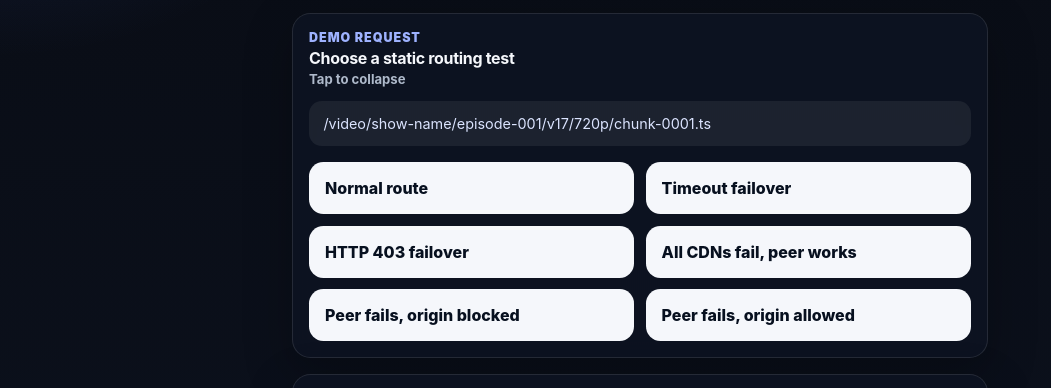
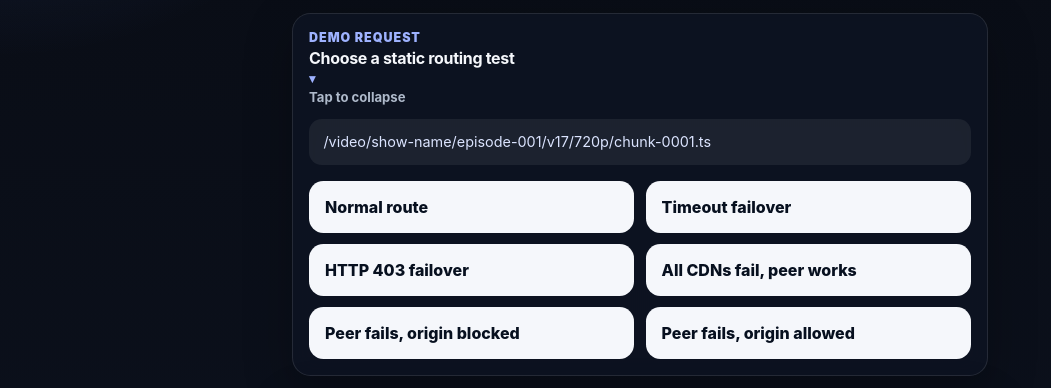
Before and after one commit to DeerSpotter/after-cloudflare, a website: page demo/index.html in a window 1280 px wide. Shown: the part 391-779 px from the top of the page, without its empty margins (0-1051 px from the left). Drawn offline with Linux system fonts and the light colour scheme.

Commit message:
Add visible collapse symbol to demo controls

```diff
--- a/demo/index.html
+++ b/demo/index.html
@@ -24,6 +24,7 @@
       <button id="demoControlsToggle" class="demo-controls-toggle" type="button" aria-expanded="true" aria-controls="demoChoices">
         <span>Demo request</span>
         <strong>Choose a static routing test</strong>
+        <span id="demoControlsSymbol" aria-hidden="true">▾</span>
       </button>
       <div id="demoChoices" class="demo-choices">
         <code class="path">/video/show-name/episode-001/v17/720p/chunk-0001.ts</code>
```
